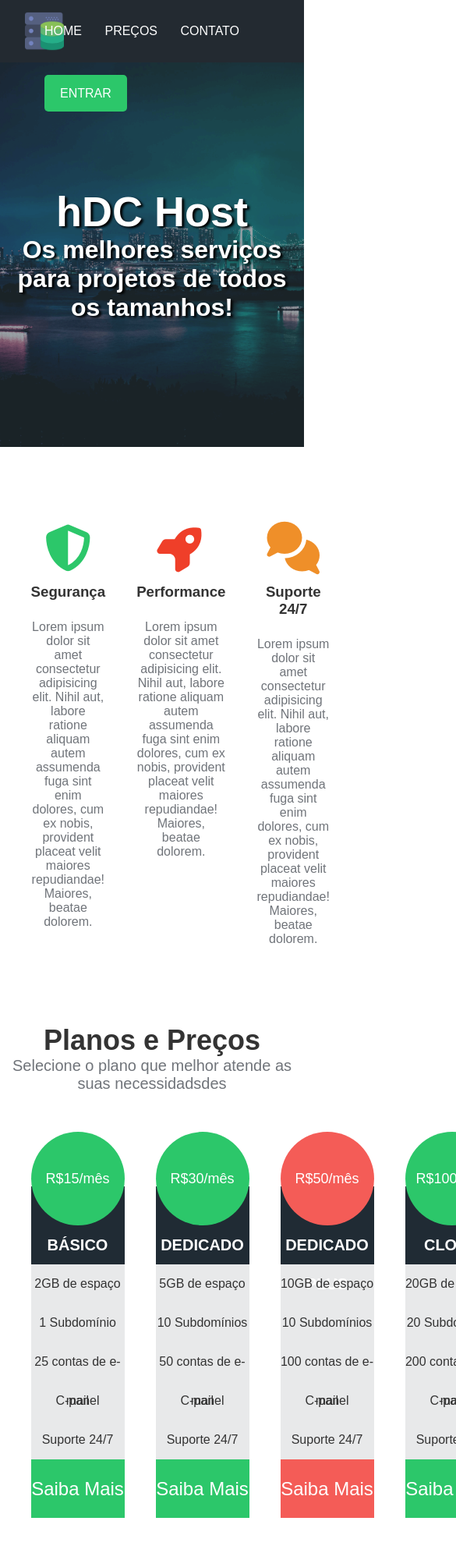
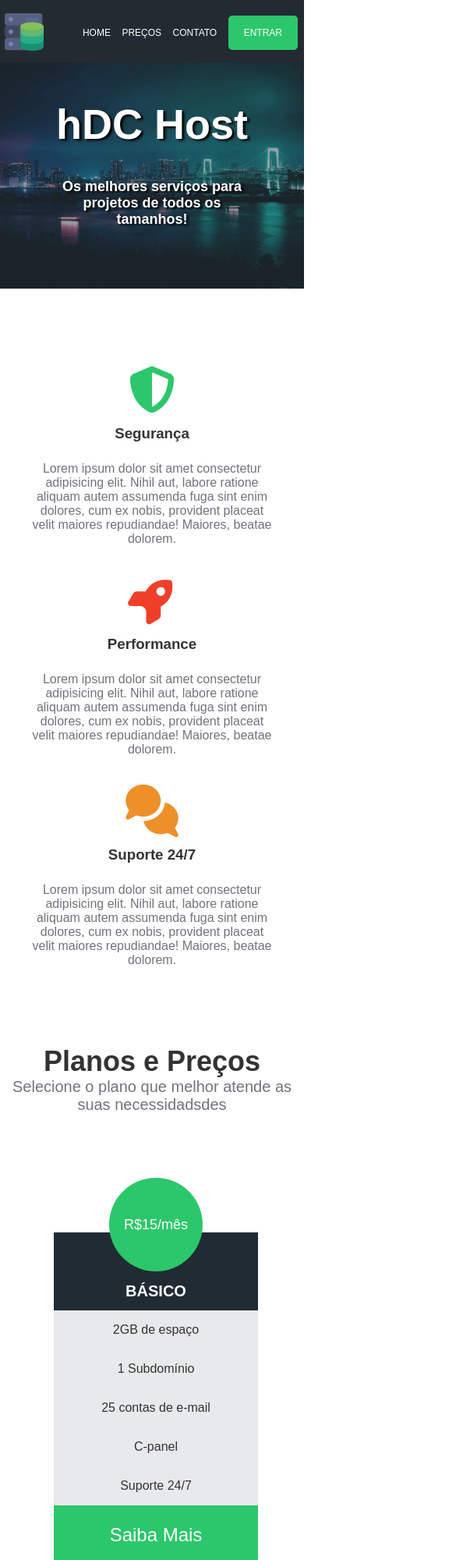
Before and after one commit to eric-mmelo/hdc-host, a plain HTML site: page index.html in a window 390 px wide. Shown: the top 2000 px of the page at 78% size, 585 px wide, since content can reach past the window. Drawn offline with Linux system fonts and the light colour scheme.

Commit message:
Configurações de responsividade adicionadas | Projeto finalizado

```diff
--- a/css/styles.css
+++ b/css/styles.css
@@ -325,3 +325,94 @@
 footer p {
     color: #ccc;
 }
+
+/* Responsividade */
+
+/* Small laptops (a partir de 1100px) */
+@media (max-width: 1100px) {
+    .plans-container {
+        width: 95%;
+    }
+
+    .plan {
+        margin: 0 5px;
+    }
+}
+
+/* Tablets (a partir de 900px) */
+@media (max-width: 900px) {
+    .main-banner p {
+        padding: 0 6rem;
+    }
+
+    .searchdomain-container {
+        padding: 2rem 4rem ;
+    }
+}
+
+/* Smartphones (a partir de 576px) */
+@media (max-width: 576px) {
+    html, body {
+        overflow-x: hidden;
+    }
+
+    .navbar-container {
+        padding: 1px 8px 2px 6px;
+    }
+
+    .navbar-items li {
+        font-size: 12px;
+        margin-left: 10px;
+    }
+
+    .main-banner {
+        padding: 3rem;
+    }
+
+    .main-banner h1 {
+        padding-bottom: 10px;
+    }
+    .main-banner p {
+        font-size: 18px;
+        padding: 10%;
+    }
+
+    .services-container ul {
+        flex-direction: column;
+    }
+
+    .plans-container {
+        flex-direction: column;
+        width: 100%;
+        padding: 0 2rem;
+    }
+
+    .plan {
+        width: 100%;
+        max-width: 100%;
+        margin-bottom: 15px;
+        padding: 2rem;
+    }
+
+    .searchdomain-container h2 {
+        font-size: 28px;
+    }
+
+    .searchdomain-container p {
+        font-size: 18px;
+    }
+
+    .searchdomain-container input[type="text"] {
+        width: 100%;
+    }
+
+    .searchdomain-container {
+        padding: 2rem 3rem;
+    }
+
+    .contact-container input,
+    .contact-container textarea {
+        width: 100%;
+        margin: 10px 0;
+    }
+}
```
